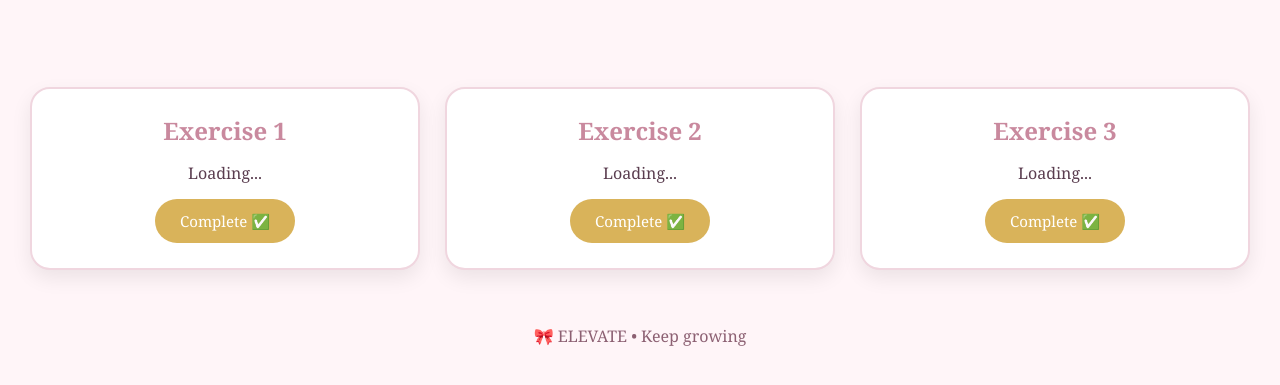
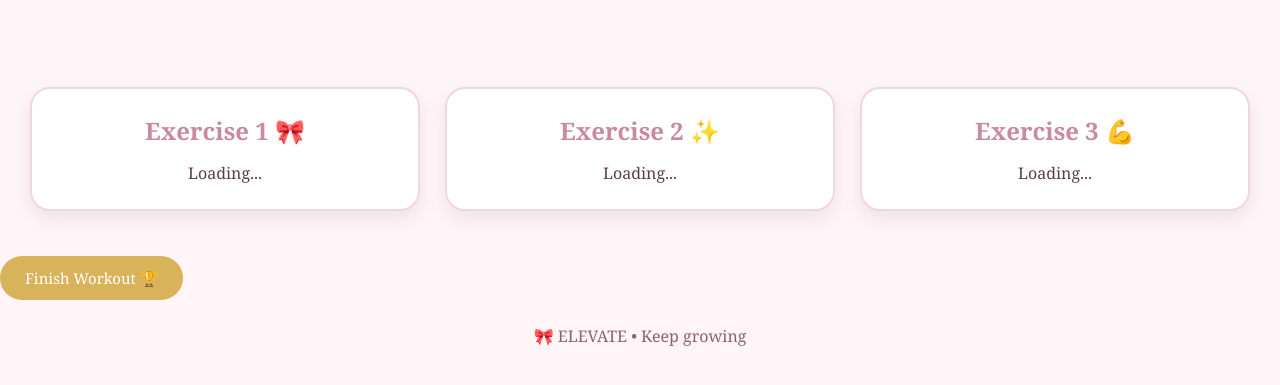
Before and after one commit to dance-elevate/ELEVATE, a plain HTML site: page workout.html in a window 1280 px wide. Shown: the part 243-628 px from the top of the page. Drawn offline with Linux system fonts and the light colour scheme.

Commit message:
Update workout.html

```diff
--- a/workout.html
+++ b/workout.html
@@ -30,6 +30,7 @@
 
 <main>
 
+
 <section class="hero">
 
 <h1 id="workoutTitle">
@@ -49,15 +50,11 @@ Train with purpose. Elevate your performance.
 
 <div class="training-card">
 
-<h2>Exercise 1</h2>
+<h2>Exercise 1 🎀</h2>
 
 <p id="exerciseOne">
 Loading...
 </p>
-
-<button onclick="completeExercise()">
-Complete ✅
-</button>
 
 </div>
 
@@ -65,15 +62,11 @@ Complete ✅
 
 <div class="training-card">
 
-<h2>Exercise 2</h2>
+<h2>Exercise 2 ✨</h2>
 
 <p id="exerciseTwo">
 Loading...
 </p>
-
-<button onclick="completeExercise()">
-Complete ✅
-</button>
 
 </div>
 
@@ -81,20 +74,22 @@ Complete ✅
 
 <div class="training-card">
 
-<h2>Exercise 3</h2>
+<h2>Exercise 3 💪</h2>
 
 <p id="exerciseThree">
 Loading...
 </p>
 
-<button onclick="completeExercise()">
-Complete ✅
-</button>
-
 </div>
 
 
+
 </section>
+
+
+<button onclick="finishWorkout()">
+Finish Workout 🏆
+</button>
 
 
 </main>
@@ -103,7 +98,9 @@ Complete ✅
 
 <footer>
 
-<p>🎀 ELEVATE • Keep growing</p>
+<p>
+🎀 ELEVATE • Keep growing
+</p>
 
 </footer>
 
```
